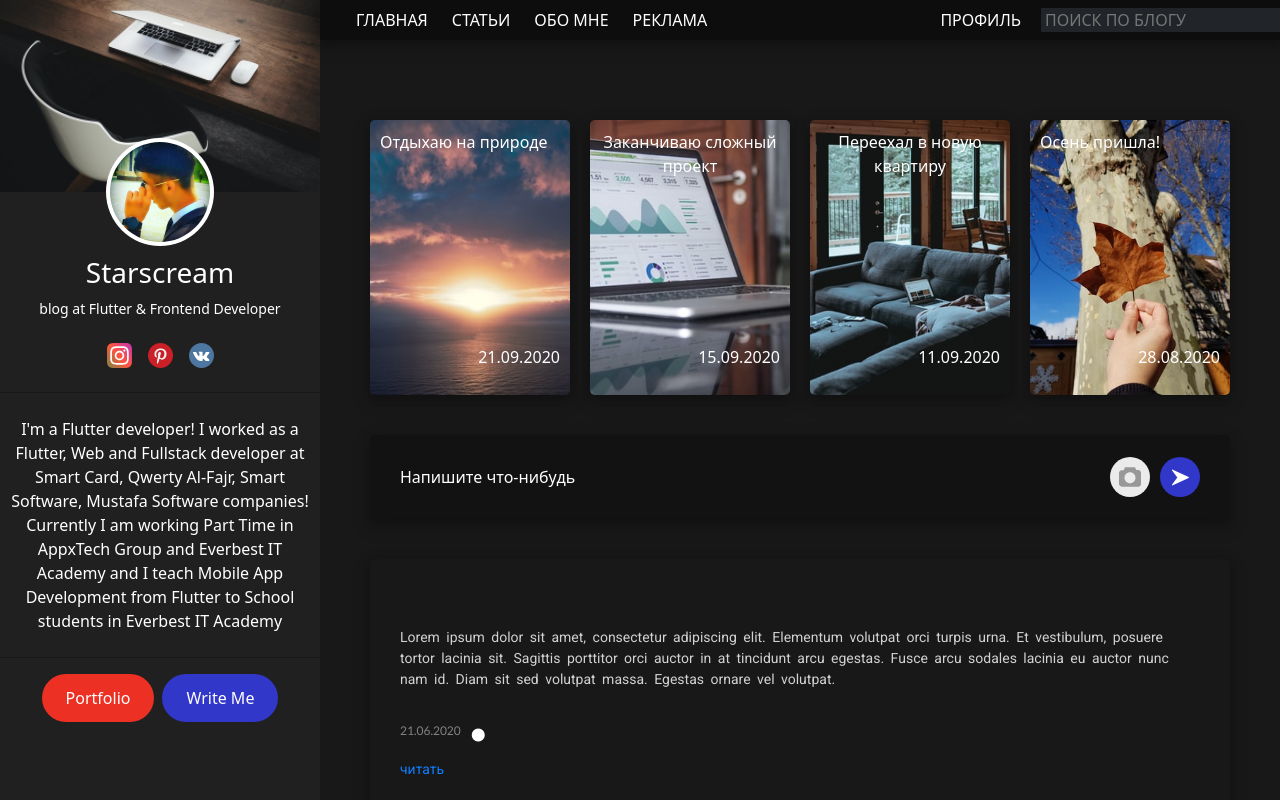
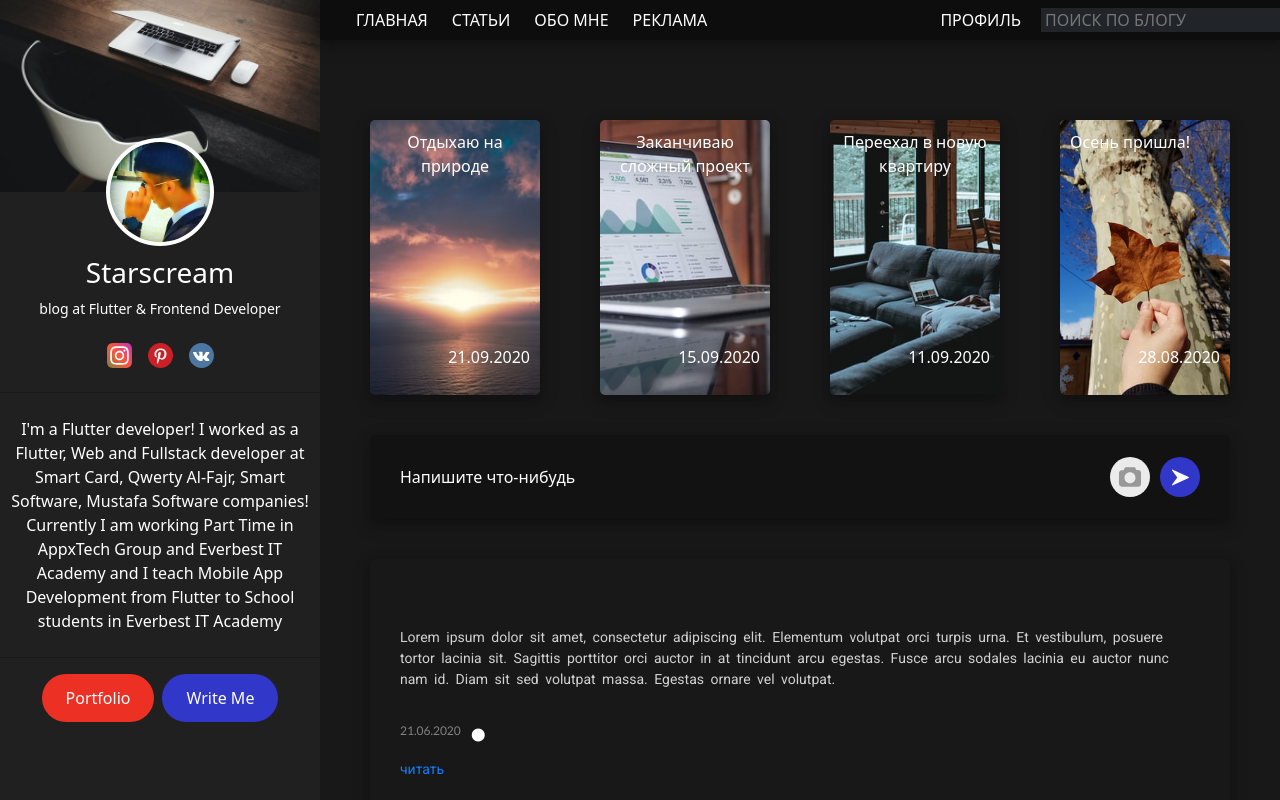
Before and after one commit to SEGroupCorpPres/personal-blog, a React (Create React App) app: page / in a window 1280 px wide. Shown: the top 800 px of the page. Built offline with nearby package versions, Linux system fonts and the light colour scheme.

Commit message:
add handleAddStory function

```diff
--- a/src/App.js
+++ b/src/App.js
@@ -43,19 +43,50 @@ let postsList = [
         ],
     },
 ]
-
+let storiesList = [
+    {
+        title: "Отдыхаю на природе",
+        date: "21.09.2020",
+        image: '',
+        className: "first",
+    },
+    {
+        title: "Заканчиваю сложный проект",
+        date: "15.09.2020",
+        image: '',
+        className: "second",
+    },
+    {
+        title: "Переехал в новую квартиру",
+        date: "11.09.2020",
+        image: '',
+        className: "third",
+    },
+    {
+        title: "Осень пришла!",
+        date: "28.08.2020",
+        image: '',
+        className: "fourth",
+    }
+]
 function App() {
     const [posts, setPosts] = useState(postsList)
+    const [stories, setStories] = useState(storiesList)
     // add post function
     function addPost(post) {
         console.log(post)
         setPosts((posts) => [...posts, post])
         console.log(posts)
     }
+    function addStory(story) {
+        console.log(story)
+        setStories((stories) => [...stories, story])
+        console.log(stories)
+    }
     return (
         <div className="app d-flex flex-row align-items-start justify-content-center h-100 vw-100 text-center text-white">
             <LeftSidebar />
-            <RightSide addPost={addPost} posts={posts} />
+            <RightSide addPost={addPost} posts={posts} addStory={addStory} stories={stories} />
         </div>
     );
 }
--- a/src/components/MessageField.js
+++ b/src/components/MessageField.js
@@ -2,8 +2,10 @@ import React, {useState} from 'react';
 import camera from '../assets/icons/camera.svg';
 import send from '../assets/icons/send.svg';
 import post_img from "../assets/images/post_img.jpg";
+import story_img from "../assets/images/codmads.jpg";
 
-function MessageField({addPost}) {
+
+function MessageField({addPost, addStory}) {
     function handleAddPost() {
         addPost({
             title: "Yangi Post Qo'shildi",
@@ -15,13 +17,23 @@ function handleAddPost() {
             ],
         },)
     }
+    function handleAddStory() {
+        addStory( {
+            title: "Play COD. Mobile",
+            date: "09.06.2025",
+            image: '',
+            className: "fifth",
+        })
+    }
+
     return (
         <div className="message-form input-container">
             <input className={"message-field"} type="text"
                    placeholder={"Напишите что-нибудь"}/>
             <div className="input-field-suffix">
-                <span className="camera-icon"><img src={`${camera}`}
-                                                   alt="camera icon"/></span>
+                <button className="camera-icon" onClick={handleAddStory}>
+                        <img src={`${camera}`} alt="camera icon"/>
+                </button>
                 <button className="send-icon"
                         onClick={handleAddPost}
                 >
--- a/src/components/RightSide.js
+++ b/src/components/RightSide.js
@@ -4,13 +4,13 @@ import Navbar from "./Navbar";
 import PostReviewScreen from "../screens/PostReviewScreen";
 import {Route, Routes} from "react-router-dom";
 
-function RightSide({posts, addPost}) {
+function RightSide({posts, addPost, addStory, stories}) {
     return (
         <div
             className={"d-flex flex-column align-items-center justify-content-start text-center min-vh-100 h-auto right-side"}>
             <Navbar/>
             <Routes>
-                <Route index element={<HomeScreen posts={posts} addPost={addPost} />}/>
+                <Route index element={<HomeScreen posts={posts} addPost={addPost} addStory={addStory} stories={stories} />}/>
                 <Route path="/post-review" element={<PostReviewScreen/>}/>
                 {/*<Route path="settings" element={<Settings/>}/>*/}
             </Routes>
--- a/src/components/Stories.js
+++ b/src/components/Stories.js
@@ -1,34 +1,11 @@
 import React from 'react';
 import Story from "./Story";
+import post_img from "../assets/images/post_img.jpg";
 
-let stories = [
-    {
-        title: "Отдыхаю на природе",
-        date: "21.09.2020",
-        image: '',
-        className: "first",
-    },
-    {
-        title: "Заканчиваю сложный проект",
-        date: "15.09.2020",
-        image: '',
-        className: "second",
-    },
-    {
-        title: "Переехал в новую квартиру",
-        date: "11.09.2020",
-        image: '',
-        className: "third",
-    },
-    {
-        title: "Осень пришла!",
-        date: "28.08.2020",
-        image: '',
-        className: "fourth",
-    }
-]
 
-function Stories() {
+
+function Stories({ stories}) {
+
     return (
         <div className={"stories"}>
             {
--- a/src/screens/HomeScreen.js
+++ b/src/screens/HomeScreen.js
@@ -7,12 +7,12 @@ import smartphoneImg from "../assets/images/smartphone.jpg";
 import post_videoImg from "../assets/images/post_video.png";
 import post_img from "../assets/images/post_img.jpg";
 
-function HomeScreen({posts, addPost}) {
+function HomeScreen({posts, addPost, addStory, stories}) {
 
     return (
         <main>
-            <Stories/>
-            <MessageField addPost={addPost} />
+            <Stories  stories={stories} />
+            <MessageField addPost={addPost} addStory={addStory} />
             <PostList postsList={posts} />
         </main>
     );
--- a/src/styles/HomeScreen.css
+++ b/src/styles/HomeScreen.css
@@ -10,13 +10,15 @@ main{
     flex-direction: row;
     align-items: center;
     justify-content: space-between;
+    width: 100%;
+    box-sizing: content-box;
 }
 
 .story{
     display: flex;
     flex-direction: column;
     justify-content: space-between;
-    width: 200px;
+    width: 170px;
     height: 275px;
     padding: 10px 10px;
     background-size: cover;
@@ -52,6 +54,10 @@ main{
 
 .fourth{
     background-image: url("../assets/images/story_4.jpeg");
+}
+
+.fifth{
+    background-image: url("../assets/images/codmads.jpg");
 }
 
 /*Message field*/
```
Also changed, not shown: firebase.json (added), src/assets/images/codmads.jpg (added), 1 other file (tests, documents, lock files or other folders). Lines whose indentation alone changed are shown as unchanged.
